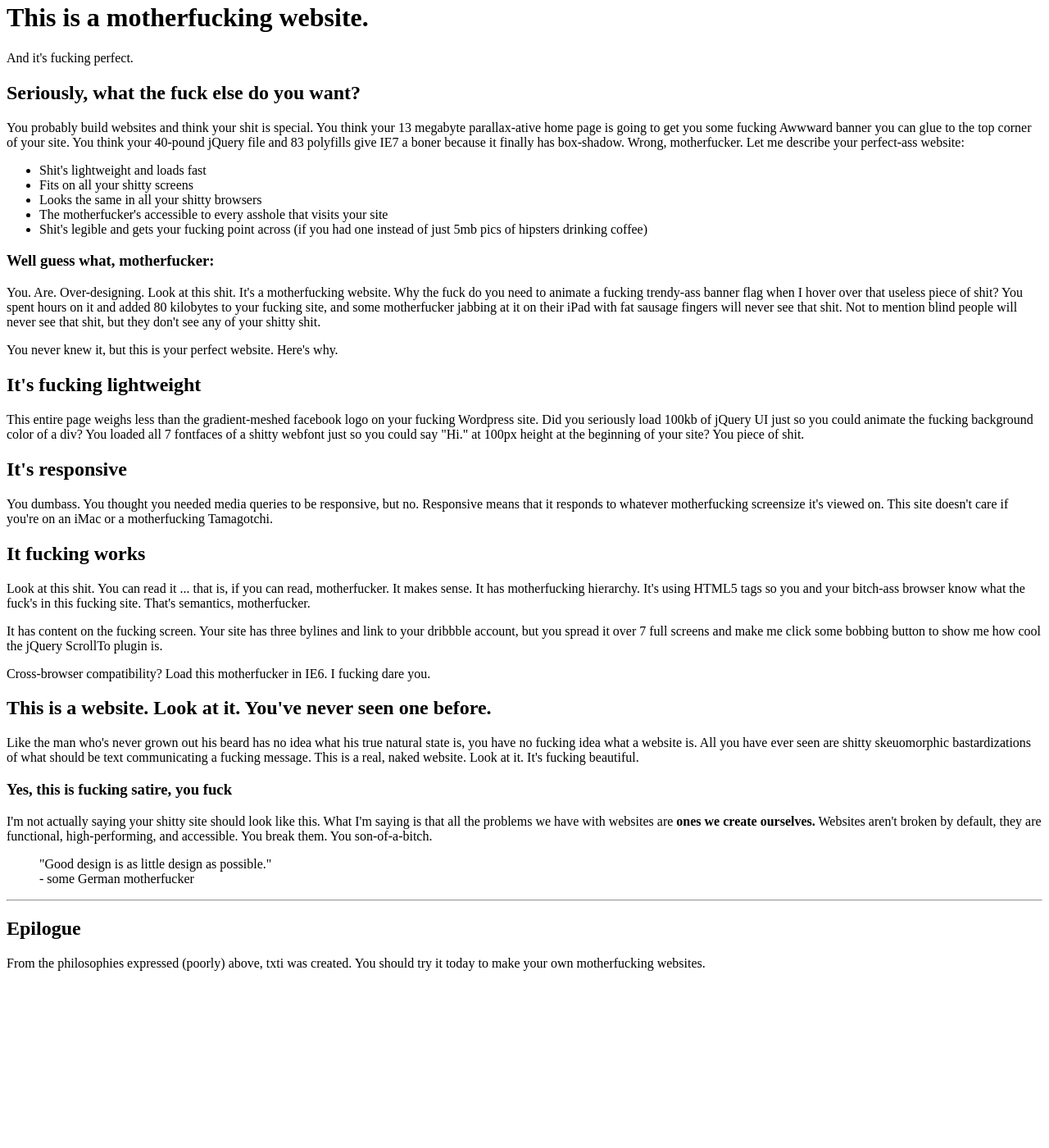
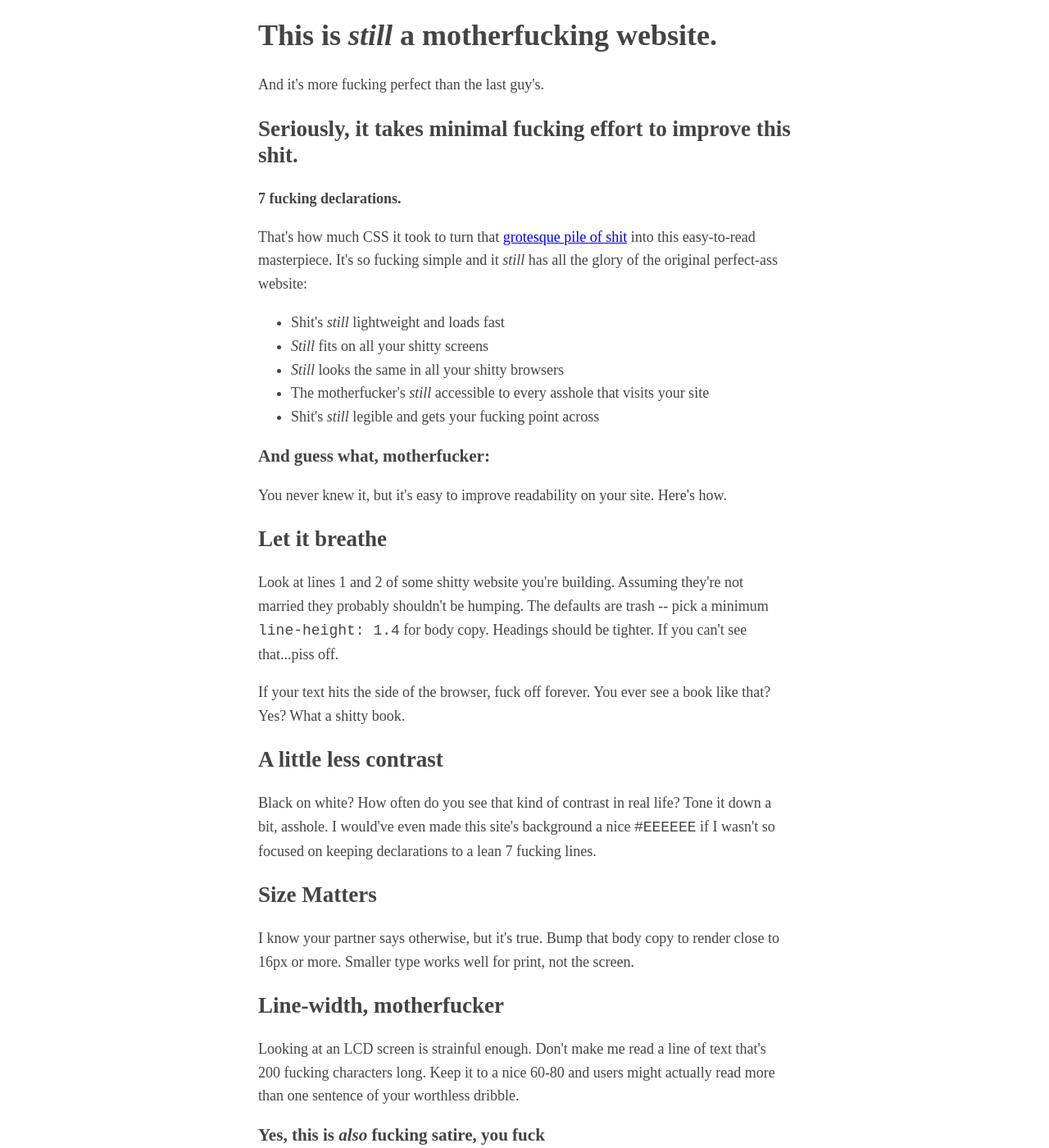
Before and after one commit to fr3d100/fr3d100.github.io, a plain HTML site: page index.html in a window 1280 px wide. Shown: the part 18-1418 px from the top of the page at 82% size. Before the commit the page ends 1218 px from the top, so only its background shows below. Drawn offline with Linux system fonts and the light colour scheme.

Commit message:
copie du projet bettermotherwebsite

```diff
--- a/index.html
+++ b/index.html
@@ -2,60 +2,52 @@
 <html>
 <head>
 	<meta charset="utf-8">
-	<title>Motherfucking Website</title>
+	<link rel="stylesheet" type="text/css" href="main.css">
+	<title>Better Motherfucking Website</title>
 </head>
 <body>
 
+<h1>This is <em>still</em> a motherfucking website.</h1>
+<p>And it's more fucking perfect than the last guy's.</p>
+<h2>Seriously, it takes minimal fucking effort to improve this shit.</h2>
+<p><b>7 fucking declarations.</b></p>
 
-<h1>This is a motherfucking website.</h1>
-<p>And it's fucking perfect.</p>
+<p>That's how much CSS it took to turn that <a href="http://motherfuckingwebsite.com/">grotesque pile of shit</a> into this easy-to-read masterpiece. It's so fucking simple and it <em>still</em> has all the glory of the original perfect-ass website:</p>
+	<ul>
+		<li>Shit's <em>still</em> lightweight and loads fast</li>
+		<li><em>Still</em> fits on all your shitty screens</li>
+		<li><em>Still</em> looks the same in all your shitty browsers</li>
+		<li>The motherfucker's <em>still</em> accessible to every asshole that visits your site</li>
+		<li>Shit's <em>still</em> legible and gets your fucking point across</li>
+	</ul>
+<h3>And guess what, motherfucker:</h3>
+<p>You never knew it, but it's easy to improve readability on your site. Here's how.</p>
 
-<h2>Seriously, what the fuck else do you want?</h2>
-<p>You probably build websites and think your shit is special. You think your 13 megabyte parallax-ative home page is going to get you some fucking Awwward banner you can glue to the top corner of your site. You think your 40-pound jQuery file and 83 polyfills give IE7 a boner because it finally has box-shadow. Wrong, motherfucker. Let me describe your perfect-ass website:
+<h2>Let it breathe</h2>
+<p>Look at lines 1 and 2 of some shitty website you're building. Assuming they're not married they probably shouldn't be humping. The defaults are trash -- pick a minimum <code>line-height: 1.4</code> for body copy. Headings should be tighter. If you can't see that...piss off.</p>
 
-<ul>
-	<li>Shit's lightweight and loads fast</li>
-	<li>Fits on all your shitty screens </li>
-	<li>Looks the same in all your shitty browsers </li>
-	<li>The motherfucker's accessible to every asshole that visits your site</li>
-	<li>Shit's legible and gets your fucking point across (if you had one instead of just 5mb pics of hipsters drinking coffee)</li>
-</ul>
-</p>
+<p>If your text hits the side of the browser, fuck off forever. You ever see a book like that? Yes? What a shitty book.</p>
 
-<h3>Well guess what, motherfucker:</h3>
-<p>You. Are. Over-designing. Look at this shit. It's a motherfucking website. Why the fuck do you need to animate a fucking trendy-ass banner flag when I hover over that useless piece of shit? You spent hours on it and added 80 kilobytes to your fucking site, and some motherfucker jabbing at it on their iPad with fat sausage fingers will never see that shit. Not to mention blind people will never see that shit, but they don't see any of your shitty shit.</p>
+<h2>A little less contrast</h2>
+<p>Black on white? How often do you see that kind of contrast in real life? Tone it down a bit, asshole. I would've even made this site's background a nice <code>#EEEEEE</code> if I wasn't so focused on keeping declarations to a lean 7 fucking lines.</p>
 
-<p>You never knew it, but this is your perfect website. Here's why.</p>
+<h2>Size Matters</h2>
+<p>I know your partner says otherwise, but it's true. Bump that body copy to render close to 16px or more. Smaller type works well for print, not the screen.</p>
 
-<h2>It's fucking lightweight</h2>
-<p>This entire page weighs less than the gradient-meshed facebook logo on your fucking Wordpress site. Did you seriously load 100kb of jQuery UI just so you could animate the fucking background color of a div? You loaded all 7 fontfaces of a shitty webfont just so you could say "Hi." at 100px height at the beginning of your site? You piece of shit.</p>
+<h2>Line-width, motherfucker</h2>
+<p>Looking at an LCD screen is strainful enough. Don't make me read a line of text that's 200 fucking characters long. Keep it to a nice 60-80 and users might actually read more than one sentence of your worthless dribble.</p>
 
-<h2>It's responsive</h2>
-<p>You dumbass. You thought you needed media queries to be responsive, but no. Responsive means that it responds to whatever motherfucking screensize it's viewed on. This site doesn't care if you're on an iMac or a motherfucking Tamagotchi.</p>
+<h3>Yes, this is <em>also</em> fucking satire, you fuck</h3>
+<p>I love what the creator of <a href="http://motherfuckingwebsite.com/">this site's inspiration</a> did. What I'm saying is that it's so, so simple to make sites easier to read. Websites are broken by default, they are functional, high-performing, and accessible, but they're also fucking ugly. You and all the other web designers out there need to make them not total shit.</p>
 
-<h2>It fucking works</h2>
-<p>Look at this shit. You can read it ... that is, if you can read, motherfucker. It makes sense. It has motherfucking hierarchy. It's using HTML5 tags so you and your bitch-ass browser know what the fuck's in this fucking site. That's semantics, motherfucker.</p>
-
-<p>It has content on the fucking screen. Your site has three bylines and link to your dribbble account, but you spread it over 7 full screens and make me click some bobbing button to show me how cool the jQuery ScrollTo plugin is.</p>
-
-<p>Cross-browser compatibility? Load this motherfucker in IE6. I fucking dare you.</p>
-
-<h2>This is a website. Look at it. You've never seen one before.</h2>
-<p>Like the man who's never grown out his beard has no idea what his true natural state is, you have no fucking idea what a website is. All you have ever seen are shitty skeuomorphic bastardizations of what should be text communicating a fucking message. This is a real, naked website. Look at it. It's fucking beautiful.</p>
-
-<h3>Yes, this is fucking satire, you fuck</h3>
-<p>I'm not actually saying your shitty site should look like this. What I'm saying is that all the problems we have with websites are <b>ones we create ourselves.</b> Websites aren't broken by default, they are functional, high-performing, and accessible. You break them. You son-of-a-bitch.</p>
-
-	<blockquote>
-		"Good design is as little design as possible." <br>
-	- some German motherfucker
-	</blockquote>
-
-
+<blockquote>
+	<p>"You're a fucking moron if you use default browser styles." <br> - Eleanor Roosevelt</p>
+</blockquote>
 <hr>
 
 <h2>Epilogue</h2>
-<p>From the philosophies expressed (poorly) above, txti was created. You should try it today to make your own motherfucking websites.</p>
+<p>Inspired by the geniuses behind <a href="http://motherfuckingwebsite.com/">motherfuckingwebsite.com</a> and <a href="http://txti.es/">txti</a>.</p>
 
+<p>This page—that isn't a total fucking eyesore—was created by <a href="me">me</a> with help from <a href="https://twitter.com/gabehammersmith">him</a>.</p>
 </body>
 </html>
--- a/main.css
+++ b/main.css
@@ -0,0 +1,12 @@
+body{
+	font-size:18px;
+	margin:40px auto;
+	max-width:650px;
+	line-height:1.6;
+	color:#444;
+	padding-right:0;
+}
+
+h1,h2,h3{
+	line-height: 1.2em;
+}
```
Also changed, not shown: 1 other file.
